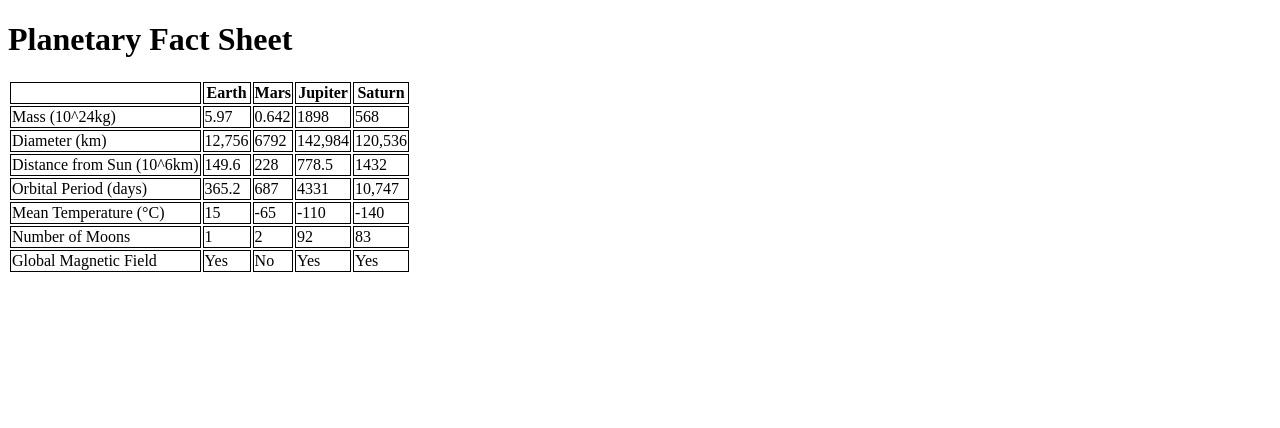
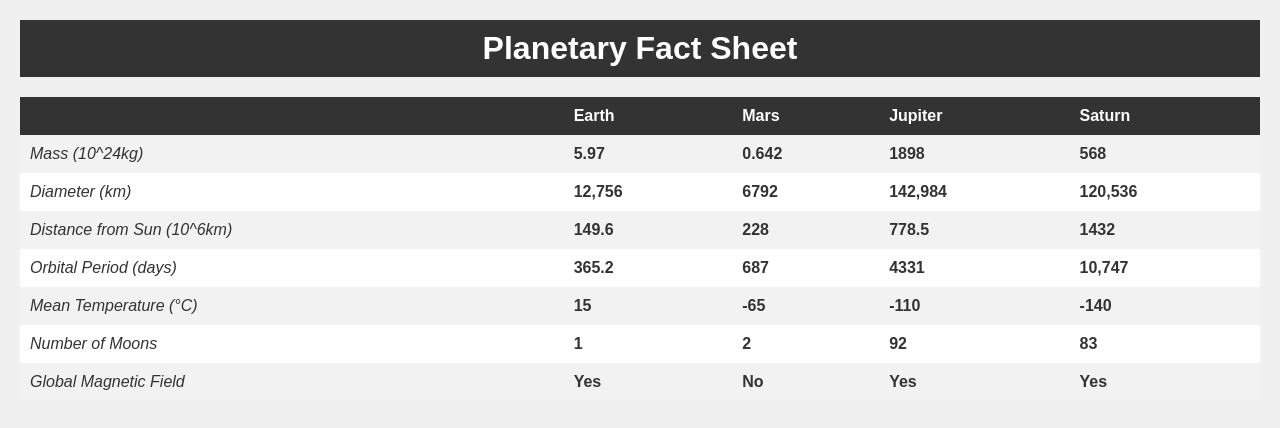
Before and after one commit to acshamrock/Lab-6, a plain HTML site: page index.html in a window 1280 px wide. Drawn offline with Linux system fonts and the light colour scheme; files that its build step writes are made by us from their sources.

Commit message:
initial css

```diff
--- a/css/style.css
+++ b/css/style.css
@@ -1,3 +1,57 @@
-td, th {
-	border: 1px solid;
-  }
+
+body, h1, table {
+  margin: 0;
+  padding: 0;
+}
+
+
+body {
+  background-color: #f0f0f0;
+  font-family: Arial, sans-serif;
+  color: #333;
+  margin: 20px;
+}
+
+
+h1 {
+  background-color: #333;
+  color: #fff;
+  padding: 10px;
+  text-align: center;
+}
+
+
+table {
+  width: 100%;
+  border-collapse: collapse;
+  background-color: #fff;
+  margin-top: 20px;
+}
+
+
+th {
+  background-color: #333;
+  color: #fff;
+  padding: 10px;
+  text-align: left;
+}
+
+
+tr:nth-child(even) {
+  background-color: #f2f2f2;
+}
+
+
+td {
+  padding: 10px;
+}
+
+
+#planets td:first-child {
+  font-style: italic;
+}
+
+
+#planets td:not(:first-child) {
+  font-weight: bold;
+}
```
